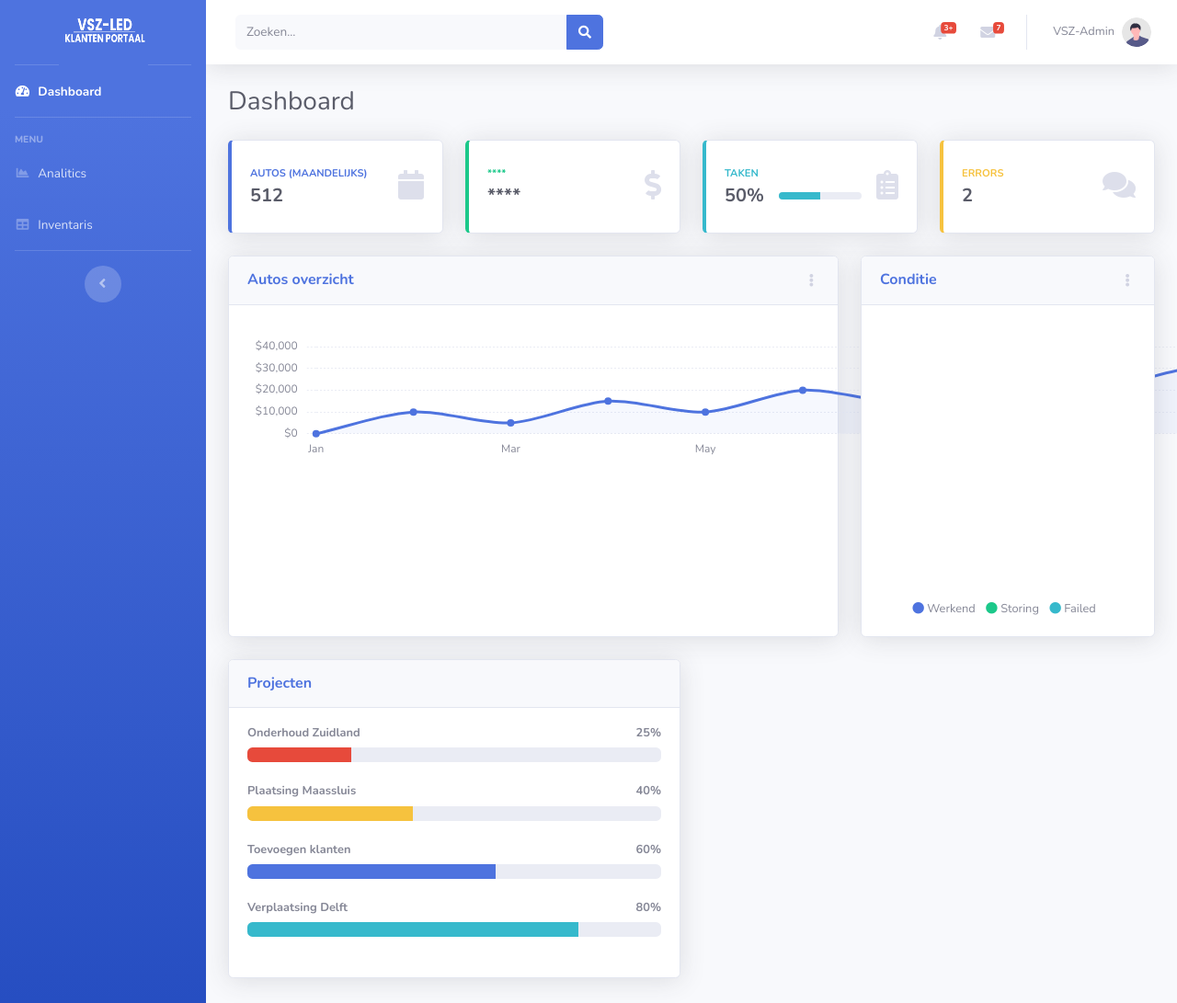
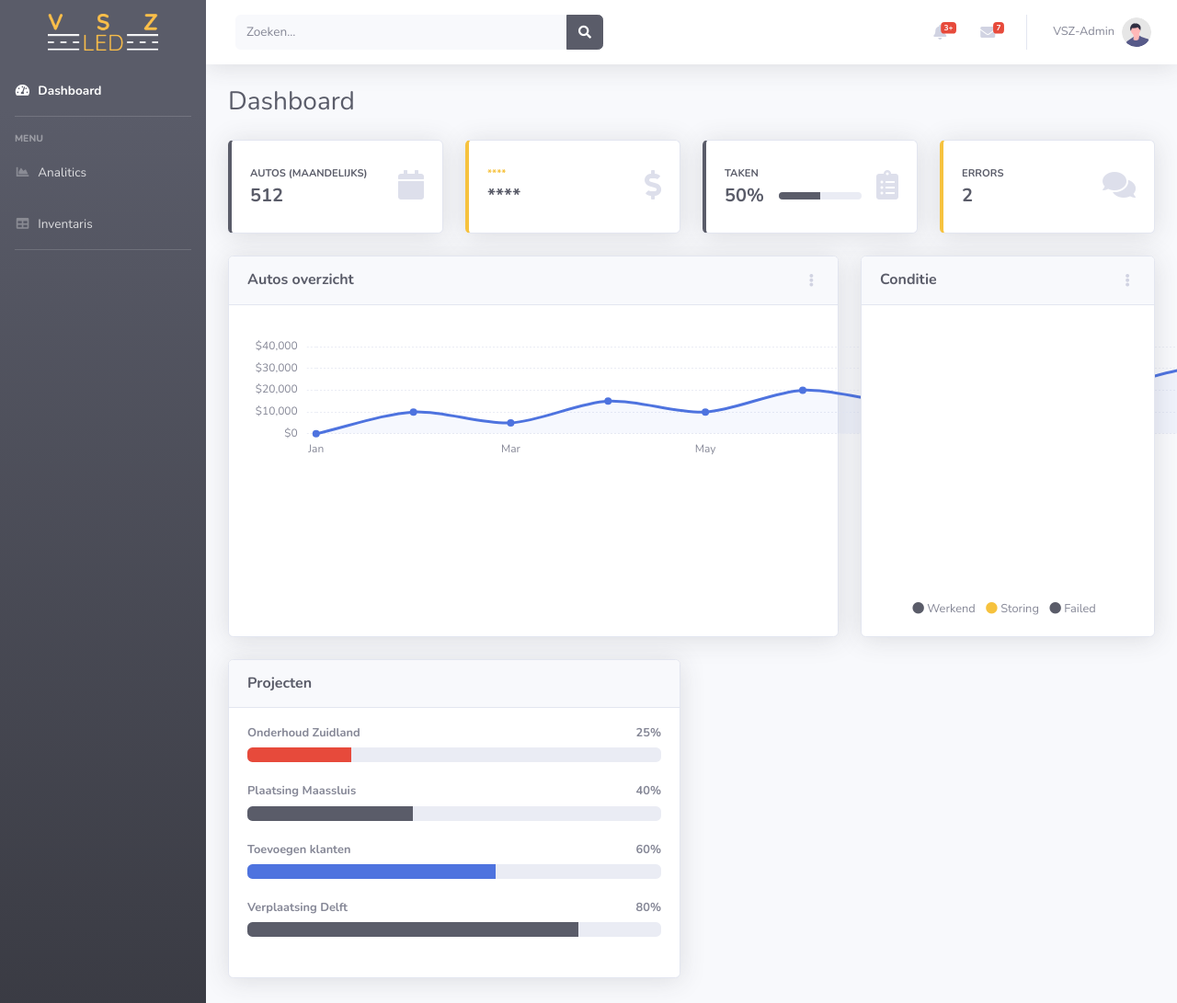
Before and after one commit to vsz-led/vsz-webpanel, a website with bundled scripts: page index.html in a window 1280 px wide. Shown: the top 1091 px of the page at 92% size. Built offline with nearby package versions, Linux system fonts and the light colour scheme.

Commit message:
kleur aangepast en menu knop verwijderd

```diff
--- a/index.html
+++ b/index.html
@@ -28,17 +28,16 @@
     <div id="wrapper">
 
         <!-- Sidebar -->
-        <ul class="navbar-nav bg-gradient-primary sidebar sidebar-dark accordion" id="accordionSidebar">
+        <ul class="navbar-nav bg-gradient-dark sidebar sidebar-dark accordion" id="accordionSidebar">
 
             <!-- Sidebar - Brand -->
             <a class="sidebar-brand d-flex align-items-center justify-content-center" href="index.html">
                 <div class="sidebar-brand-icon ">
-                    <img src="../img/VSZLED_poppins_klanten.png" alt="" style="height: 95px; width:97px; background-color: #4e73df;">
+                    <img src="../img/White.png" alt="" style="height: 50px; width:auto; padding: 0.3em;">
                 </div>
             </a>
 
             <!-- Divider -->
-            <hr class="sidebar-divider my-0">
 
             <!-- Nav Item - Dashboard -->
             <li class="nav-item active">
@@ -72,11 +71,6 @@
             <!-- Divider -->
             <hr class="sidebar-divider d-none d-md-block">
 
-            <!-- Sidebar Toggler (Sidebar) -->
-            <div class="text-center d-none d-md-inline">
-                <button class="rounded-circle border-0" id="sidebarToggle"></button>
-            </div>
-
         </ul>
         <!-- End of Sidebar -->
 
@@ -101,7 +95,7 @@
                             <input type="text" class="form-control bg-light border-0 small" placeholder="Zoeken..."
                                 aria-label="Search" aria-describedby="basic-addon2">
                             <div class="input-group-append">
-                                <button class="btn btn-primary" type="button">
+                                <button class="btn btn-dark" type="button">
                                     <i class="fas fa-search fa-sm"></i>
                                 </button>
                             </div>
@@ -126,7 +120,7 @@
                                             placeholder="Search for..." aria-label="Search"
                                             aria-describedby="basic-addon2">
                                         <div class="input-group-append">
-                                            <button class="btn btn-primary" type="button">
+                                            <button class="btn btn-dark" type="button">
                                                 <i class="fas fa-search fa-sm"></i>
                                             </button>
                                         </div>
@@ -151,7 +145,7 @@
                                 </h6>
                                 <a class="dropdown-item d-flex align-items-center" href="#">
                                     <div class="mr-3">
-                                        <div class="icon-circle bg-primary">
+                                        <div class="icon-circle bg-dark">
                                             <i class="fas fa-file-alt text-white"></i>
                                         </div>
                                     </div>
@@ -162,7 +156,7 @@
                                 </a>
                                 <a class="dropdown-item d-flex align-items-center" href="#">
                                     <div class="mr-3">
-                                        <div class="icon-circle bg-success">
+                                        <div class="icon-circle bg-warning">
                                             <i class="fas fa-donate text-white"></i>
                                         </div>
                                     </div>
@@ -173,7 +167,7 @@
                                 </a>
                                 <a class="dropdown-item d-flex align-items-center" href="#">
                                     <div class="mr-3">
-                                        <div class="icon-circle bg-warning">
+                                        <div class="icon-circle bg-dark">
                                             <i class="fas fa-exclamation-triangle text-white"></i>
                                         </div>
                                     </div>
@@ -204,7 +198,7 @@
                                     <div class="dropdown-list-image mr-3">
                                         <img class="rounded-circle" src="img/undraw_profile_1.svg"
                                             alt="...">
-                                        <div class="status-indicator bg-success"></div>
+                                        <div class="status-indicator bg-warning"></div>
                                     </div>
                                     <div class="font-weight-bold">
                                         <div class="text-truncate">Hi there! I am wondering if you can help me with a
@@ -228,7 +222,7 @@
                                     <div class="dropdown-list-image mr-3">
                                         <img class="rounded-circle" src="img/undraw_profile_3.svg"
                                             alt="...">
-                                        <div class="status-indicator bg-warning"></div>
+                                        <div class="status-indicator bg-dark"></div>
                                     </div>
                                     <div>
                                         <div class="text-truncate">Last month's report looks great, I am very happy with
@@ -240,7 +234,7 @@
                                     <div class="dropdown-list-image mr-3">
                                         <img class="rounded-circle" src="https://source.unsplash.com/Mv9hjnEUHR4/60x60"
                                             alt="...">
-                                        <div class="status-indicator bg-success"></div>
+                                        <div class="status-indicator bg-warning"></div>
                                     </div>
                                     <div>
                                         <div class="text-truncate">Am I a good boy? The reason I ask is because someone
@@ -303,11 +297,11 @@
 
                         <!-- Earnings (Monthly) Card Example -->
                         <div class="col-xl-3 col-md-6 mb-4">
-                            <div class="card border-left-primary shadow h-100 py-2">
+                            <div class="card border-left-dark shadow h-100 py-2">
                                 <div class="card-body">
                                     <div class="row no-gutters align-items-center">
                                         <div class="col mr-2">
-                                            <div class="text-xs font-weight-bold text-primary text-uppercase mb-1">
+                                            <div class="text-xs font-weight-bold text-dark text-uppercase mb-1">
                                                 Autos (Maandelijks)</div>
                                             <div class="h5 mb-0 font-weight-bold text-gray-800">512</div>
                                         </div>
@@ -321,11 +315,11 @@
 
                         <!-- Earnings (Monthly) Card Example -->
                         <div class="col-xl-3 col-md-6 mb-4">
-                            <div class="card border-left-success shadow h-100 py-2">
+                            <div class="card border-left-warning shadow h-100 py-2">
                                 <div class="card-body">
                                     <div class="row no-gutters align-items-center">
                                         <div class="col mr-2">
-                                            <div class="text-xs font-weight-bold text-success text-uppercase mb-1">
+                                            <div class="text-xs font-weight-bold text-warning text-uppercase mb-1">
                                                 ****</div>
                                             <div class="h5 mb-0 font-weight-bold text-gray-800">****</div>
                                         </div>
@@ -339,11 +333,11 @@
 
                         <!-- Earnings (Monthly) Card Example -->
                         <div class="col-xl-3 col-md-6 mb-4">
-                            <div class="card border-left-info shadow h-100 py-2">
+                            <div class="card border-left-dark shadow h-100 py-2">
                                 <div class="card-body">
                                     <div class="row no-gutters align-items-center">
                                         <div class="col mr-2">
-                                            <div class="text-xs font-weight-bold text-info text-uppercase mb-1">Taken
+                                            <div class="text-xs font-weight-bold text-dark text-uppercase mb-1">Taken
                                             </div>
                                             <div class="row no-gutters align-items-center">
                                                 <div class="col-auto">
@@ -351,7 +345,7 @@
                                                 </div>
                                                 <div class="col">
                                                     <div class="progress progress-sm mr-2">
-                                                        <div class="progress-bar bg-info" role="progressbar"
+                                                        <div class="progress-bar bg-dark" role="progressbar"
                                                             style="width: 50%" aria-valuenow="50" aria-valuemin="0"
                                                             aria-valuemax="100"></div>
                                                     </div>
@@ -372,7 +366,7 @@
                                 <div class="card-body">
                                     <div class="row no-gutters align-items-center">
                                         <div class="col mr-2">
-                                            <div class="text-xs font-weight-bold text-warning text-uppercase mb-1">
+                                            <div class="text-xs font-weight-bold text-dark text-uppercase mb-1">
                                                 Errors</div>
                                             <div class="h5 mb-0 font-weight-bold text-gray-800">2</div>
                                         </div>
@@ -395,7 +389,7 @@
                                 <!-- Card Header - Dropdown -->
                                 <div
                                     class="card-header py-3 d-flex flex-row align-items-center justify-content-between">
-                                    <h6 class="m-0 font-weight-bold text-primary">Autos overzicht</h6>
+                                    <h6 class="m-0 font-weight-bold text-dark">Autos overzicht</h6>
                                     <div class="dropdown no-arrow">
                                         <a class="dropdown-toggle" href="#" role="button" id="dropdownMenuLink"
                                             data-toggle="dropdown" aria-haspopup="true" aria-expanded="false">
@@ -426,7 +420,7 @@
                                 <!-- Card Header - Dropdown -->
                                 <div
                                     class="card-header py-3 d-flex flex-row align-items-center justify-content-between">
-                                    <h6 class="m-0 font-weight-bold text-primary">Conditie</h6>
+                                    <h6 class="m-0 font-weight-bold text-dark">Conditie</h6>
                                     <div class="dropdown no-arrow">
                                         <a class="dropdown-toggle" href="#" role="button" id="dropdownMenuLink"
                                             data-toggle="dropdown" aria-haspopup="true" aria-expanded="false">
@@ -449,13 +443,13 @@
                                     </div>
                                     <div class="mt-4 text-center small">
                                         <span class="mr-2">
-                                            <i class="fas fa-circle text-primary"></i> Werkend
+                                            <i class="fas fa-circle text-dark"></i> Werkend
                                         </span>
                                         <span class="mr-2">
-                                            <i class="fas fa-circle text-success"></i> Storing
+                                            <i class="fas fa-circle text-warning"></i> Storing
                                         </span>
                                         <span class="mr-2">
-                                            <i class="fas fa-circle text-info"></i> Failed
+                                            <i class="fas fa-circle text-dark"></i> Failed
                                         </span>
                                     </div>
                                 </div>
@@ -472,7 +466,7 @@
                             <!-- Project Card Example -->
                             <div class="card shadow mb-4">
                                 <div class="card-header py-3">
-                                    <h6 class="m-0 font-weight-bold text-primary">Projecten</h6>
+                                    <h6 class="m-0 font-weight-bold text-dark">Projecten</h6>
                                 </div>
                                 <div class="card-body">
                                     <h4 class="small font-weight-bold">Onderhoud Zuidland <span
@@ -484,7 +478,7 @@
                                     <h4 class="small font-weight-bold">Plaatsing Maassluis <span
                                             class="float-right">40%</span></h4>
                                     <div class="progress mb-4">
-                                        <div class="progress-bar bg-warning" role="progressbar" style="width: 40%"
+                                        <div class="progress-bar bg-dark" role="progressbar" style="width: 40%"
                                             aria-valuenow="40" aria-valuemin="0" aria-valuemax="100"></div>
                                     </div>
                                     <h4 class="small font-weight-bold">Toevoegen klanten <span
@@ -496,7 +490,7 @@
                                     <h4 class="small font-weight-bold">Verplaatsing Delft<span
                                             class="float-right">80%</span></h4>
                                     <div class="progress mb-4">
-                                        <div class="progress-bar bg-info" role="progressbar" style="width: 80%"
+                                        <div class="progress-bar bg-dark" role="progressbar" style="width: 80%"
                                             aria-valuenow="80" aria-valuemin="0" aria-valuemax="100"></div>
                                     </div>
                                 </div>
@@ -547,7 +541,7 @@
                 <div class="modal-body">Select "Logout" below if you are ready to end your current session.</div>
                 <div class="modal-footer">
                     <button class="btn btn-secondary" type="button" data-dismiss="modal">Cancel</button>
-                    <a class="btn btn-primary" href="login.html">Logout</a>
+                    <a class="btn btn-dark" href="login.html">Logout</a>
                 </div>
             </div>
         </div>
```
Also changed, not shown: charts.html (+9 -13 lines), tables.html (+7 -11 lines), img/VSZLED_poppins_klanten.png (deleted), img/White.png (added).
